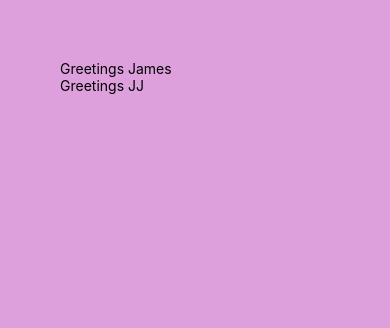
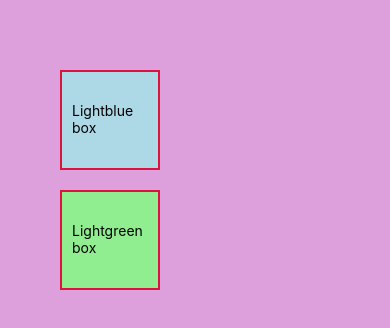
Before and after one commit to KodeckJames/React-Native-, a React Native app: screen / in a window 390 px wide. Shown: the top 328 px of the page. Built offline with nearby package versions, Linux system fonts and the light colour scheme.

Commit message:
Eigth commit

```diff
--- a/App.js
+++ b/App.js
@@ -6,8 +6,12 @@
 export default function App() {
   return (
     <View style={styles.container}>
-      <Greet name={'James'} />
-      <Greet name={'JJ'} />
+      <View style={[styles.box, styles.lightblueBg]}>
+        <Text>Lightblue box</Text>
+      </View>
+      <View style={[styles.box, styles.lightGreenBg]}>
+        <Text>Lightgreen box</Text>
+      </View>
     </View>
   )
 }
@@ -18,4 +22,21 @@
     backgroundColor: 'plum',
     padding: 60,
   },
+  box: {
+    width: 100,
+    height: 100,
+    // padding: 10,
+    paddingHorizontal: 10,
+    paddingVertical: 30,
+    marginVertical: 10,
+    borderWidth: 2,
+    borderColor: 'crimson',
+  },
+  lightblueBg: {
+    backgroundColor: 'lightblue',
+  },
+  lightGreenBg: {
+    backgroundColor: 'lightgreen',
+  },
 })
+// All dimensons in RN are unit less and represent density independent pixels
```
